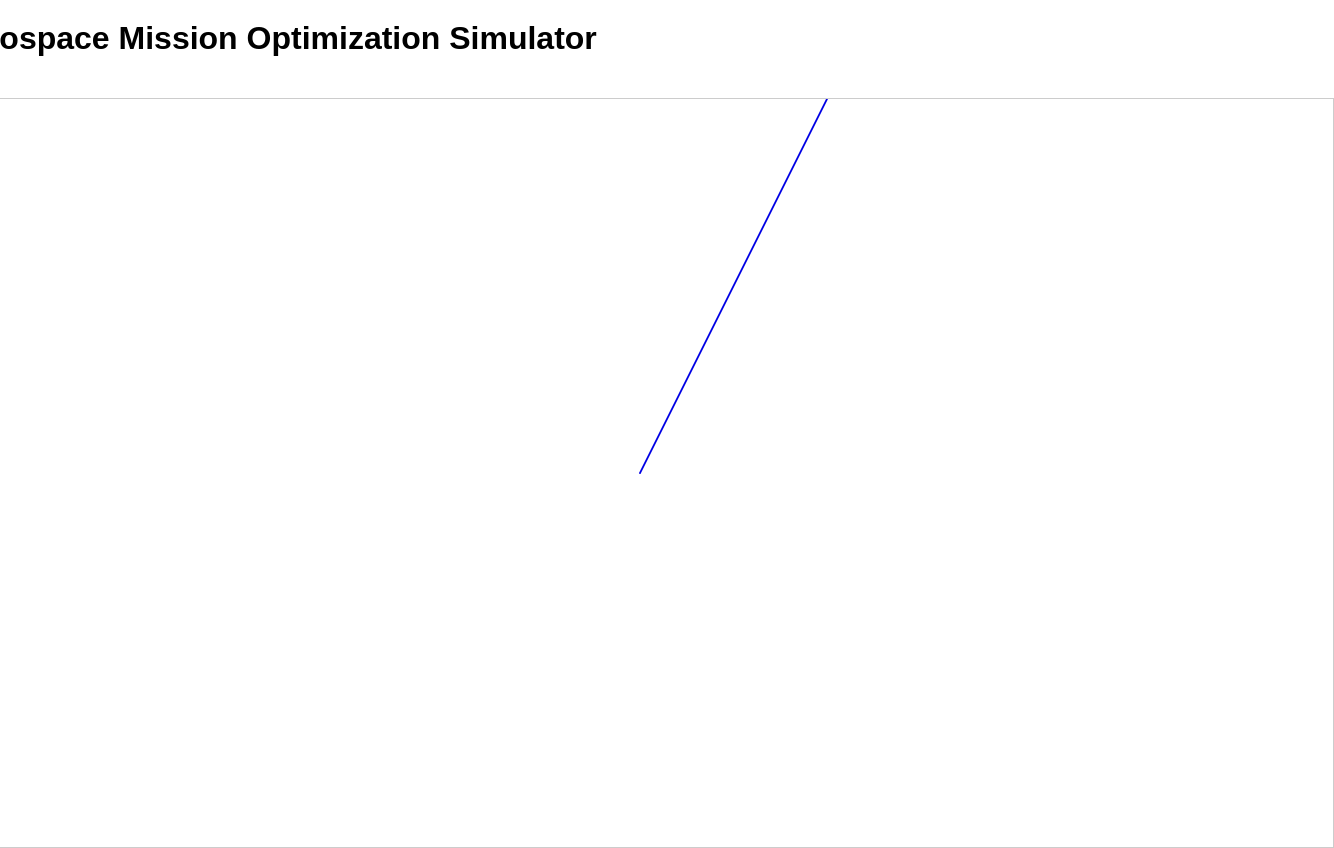
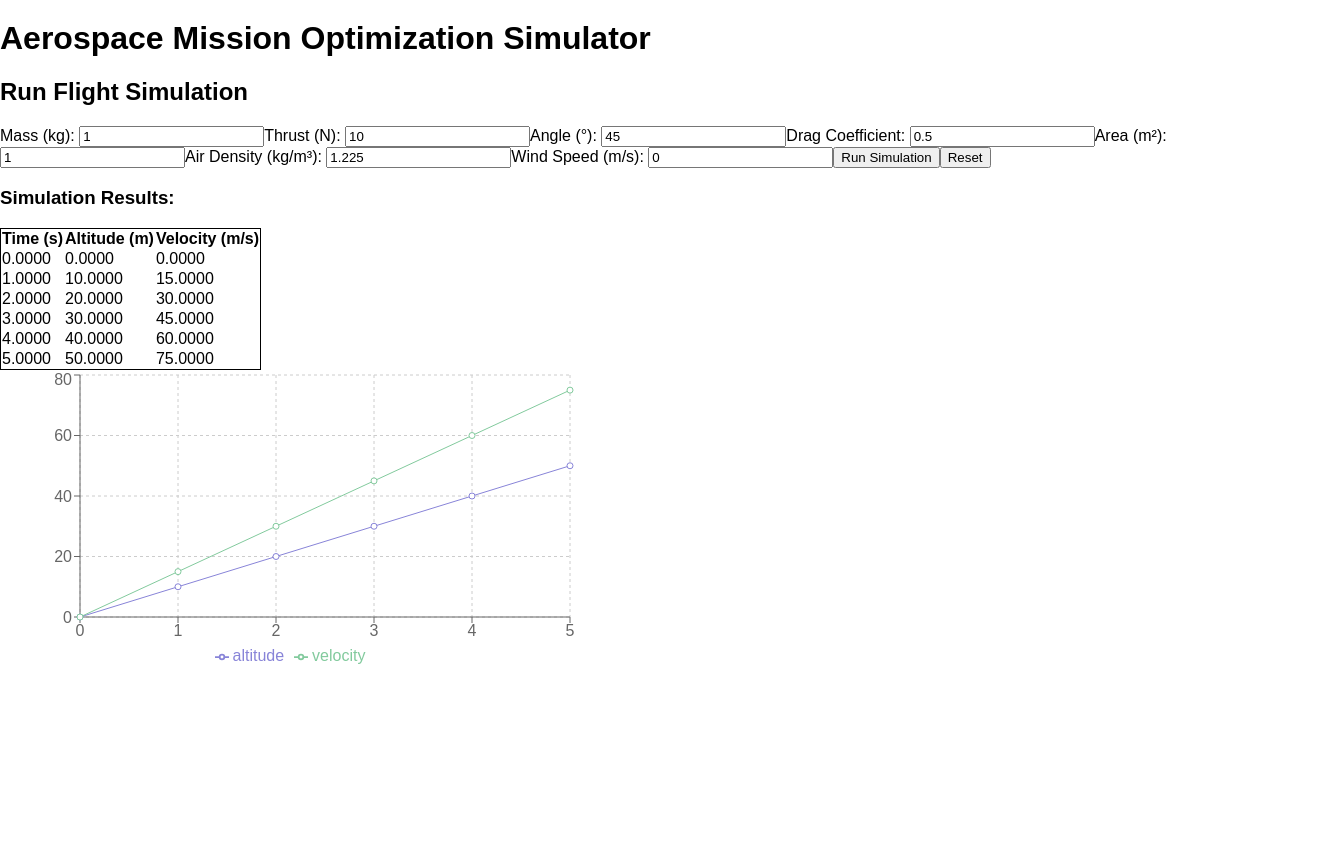
Before and after one commit to titrn/orbit-ai, a React (Vite) app: page / in a window 1280 px wide. Shown: the whole page, 1334 px wide, since content can reach past the window. After the commit the page ends 800 px from the top, so only its background shows below. Built offline with nearby package versions, Linux system fonts and the light colour scheme.

Commit message:
d git sta gia
'

''

```diff
--- a/frontend/src/App.tsx
+++ b/frontend/src/App.tsx
@@ -1,27 +1,12 @@
-import React, { useState, useEffect } from 'react';
-import FlightTrajectory from './components/FlightTrajectory';
+import React from 'react';
+import SimulationForm from './components/SimulationForm';
 import './styles.css';
 
-const App = () => {
-  const [trajectory, setTrajectory] = useState([]);
-
-  // Mock data for trajectory
-  useEffect(() => {
-    const mockTrajectory = [
-      [0, 0, 0],
-      [1, 2, 3],
-      [2, 4, 6],
-      [3, 6, 9],
-      [4, 8, 12],
-      [5, 10, 15],
-    ];
-    setTrajectory(mockTrajectory);
-  }, []);
-
+const App: React.FC = () => {
   return (
     <div>
       <h1>Aerospace Mission Optimization Simulator</h1>
-      <FlightTrajectory trajectory={trajectory} />
+      <SimulationForm />
     </div>
   );
 };
--- a/frontend/src/components/LineChartComponent.tsx
+++ b/frontend/src/components/LineChartComponent.tsx
@@ -1,27 +1,29 @@
 import React from 'react';
-import { LineChart, Line, XAxis, YAxis, CartesianGrid, Tooltip, Legend, ResponsiveContainer } from 'recharts';
+import { LineChart, Line, XAxis, YAxis, CartesianGrid, Tooltip, Legend } from 'recharts';
 
-interface SimulationData {
-  time: number;
-  altitude: number;
-  velocity: number;
-}
-
-const LineChartComponent: React.FC<{ data: SimulationData[] }> = ({ data }) => {
-  if (!data || data.length === 0) return <p>No data available.</p>;
+const LineChartComponent: React.FC<{ data: any[] }> = ({ data }) => {
+  console.log('LineChartComponent data:', data); // Debugging log
 
   return (
-    <ResponsiveContainer width='100%' height={400}>
-      <LineChart data={data}>
-        <CartesianGrid strokeDasharray='3 3' />
-        <XAxis dataKey='time' label='Time (s)' />
-        <YAxis label='Altitude (m)'/>
-        <Tooltip />
-        <Legend />
-        <Line type='monotone' dataKey='altitude' stroke='#8884d8' name='Altitude (m)' />
-        <Line type='monotone' dataKey='velocity' stroke='#82ca9d' name='Velocity (m/s)' />
-      </LineChart>
-    </ResponsiveContainer>
+    <LineChart
+      width={600}
+      height={300}
+      data={data}
+      margin={{
+        top: 5,
+        right: 30,
+        left: 20,
+        bottom: 5,
+      }}
+    >
+      <CartesianGrid strokeDasharray='3 3' />
+      <XAxis dataKey='time' />
+      <YAxis />
+      <Tooltip />
+      <Legend />
+      <Line type='monotone' dataKey='altitude' stroke='#8884d8' activeDot={{ r: 8 }} />
+      <Line type='monotone' dataKey='velocity' stroke='#82ca9d' />
+    </LineChart>
   );
 };
 
--- a/frontend/src/components/SimulationForm.tsx
+++ b/frontend/src/components/SimulationForm.tsx
@@ -1,75 +1,128 @@
 import React, { useState } from 'react';
-import { runSimulation } from '../../api/simulation';
 import axios from 'axios';
 import LineChartComponent from './LineChartComponent';
 
 const SimulationForm: React.FC = () => {
   // State management
-  const [params, setParams] = useState({ mass: 1, thrust: 10, angle: 45 });
+  const [params, setParams] = useState({
+    mass: 1,
+    thrust: 10,
+    angle: 45,
+    drag_coefficient: 0.5,
+    area: 1.0,
+    air_density: 1.225,
+    wind_speed: 0.0,
+  });
+  const [errors, setErrors] = useState<any>({});
   const [simulationResult, setSimulationResult] = useState<any>(null);
   const [loading, setLoading] = useState(false);
 
-  // Handle input changes
+  // Mock data for testing
+  const mockData = [
+    { time: 0, altitude: 0, velocity: 0 },
+    { time: 1, altitude: 10, velocity: 15 },
+    { time: 2, altitude: 20, velocity: 30 },
+    { time: 3, altitude: 30, velocity: 45 },
+    { time: 4, altitude: 40, velocity: 60 },
+    { time: 5, altitude: 50, velocity: 75 },
+  ];
+
+  // Handle input changes with validation
   const handleChange = (e: React.ChangeEvent<HTMLInputElement>) => {
-    setParams({ ...params, [e.target.name]: parseFloat(e.target.value) });
+    const { name, value } = e.target;
+    const floatValue = parseFloat(value);
+
+    // Validate inputs
+    let error = '';
+    if (isNaN(floatValue) || floatValue < 0) {
+      error = 'Value must be a positive number';
+    }
+
+    setParams({ ...params, [name]: floatValue });
+    setErrors({ ...errors, [name]: error });
   };
 
   // Reset inputs
   const handleReset = () => {
-    setParams({ mass: 1, thrust: 10, angle: 45 });
+    setParams({
+      mass: 1,
+      thrust: 10,
+      angle: 45,
+      drag_coefficient: 0.5,
+      area: 1.0,
+      air_density: 1.225,
+      wind_speed: 0.0,
+    });
+    setErrors({});
   };
 
-  // Handles Simulation Results
-  // const handleSimulation = async () => {
-  //   const response = await fetch('http://localhost:8000/simulate', {
-  //     method: 'POST',
-  //     headers: { 'Content-Type': 'application/json' },
-  //     body: JSON.stringify({ mass: 1, thrust: 10, angle: 45 }),
-  //   });
+  // Run simulation
+  const handleRunSimulation = async () => {
+    console.log('Running simulation with params:', params);
 
-  //   const data = await response.json();
-  //   if (data.status === 'success') {
-  //     setSimulationResult(data.data); // ✅ Save the simulation data
-  //   }
-  // };
+    // Check for errors before running simulation
+    const hasErrors = Object.values(errors).some((error) => error !== '');
+    if (hasErrors) {
+      alert('Please fix the input errors before running the simulation.');
+      return;
+    }
 
-  const handleRunSimulation = async () => {
     setLoading(true); // Indicate loading
     try {
       const response = await axios.post('http://localhost:8000/simulate', params);
 
-    console.log("Raw API Response:", response.data);
+      console.log('Raw API Response:', response.data);
 
       const { time, trajectory } = response.data.data;
 
       const formattedResult = time.map((t: number, index: number) => ({
         time: t,
-      altitude: trajectory[0][index],
-      velocity: trajectory[2][index],
+        altitude: trajectory[2][index], // Assuming z-axis is altitude
+        velocity: trajectory[5][index], // Assuming vz is velocity
       }));
 
-    console.log("Formatted Data for Chart:", formattedResult);
+      console.log('Formatted Data for Chart:', formattedResult);
 
       setSimulationResult(formattedResult);
     } catch (error) {
-    console.error("Error running simulation:", error);
+      console.error('Error running simulation:', error);
     } finally {
       setLoading(false);
     }
   };
-
 
   return (
     <div>
       <h2>Run Flight Simulation</h2>
       <label>
         Mass (kg): <input type='number' name='mass' value={params.mass} onChange={handleChange} />
+        {errors.mass && <span style={{ color: 'red' }}>{errors.mass}</span>}
       </label>
       <label>
         Thrust (N): <input type='number' name='thrust' value={params.thrust} onChange={handleChange} />
+        {errors.thrust && <span style={{ color: 'red' }}>{errors.thrust}</span>}
       </label>
       <label>
         Angle (°): <input type='number' name='angle' value={params.angle} onChange={handleChange} />
+        {errors.angle && <span style={{ color: 'red' }}>{errors.angle}</span>}
+      </label>
+      <label>
+        Drag Coefficient:{' '}
+        <input type='number' name='drag_coefficient' value={params.drag_coefficient} onChange={handleChange} />
+        {errors.drag_coefficient && <span style={{ color: 'red' }}>{errors.drag_coefficient}</span>}
+      </label>
+      <label>
+        Area (m²): <input type='number' name='area' value={params.area} onChange={handleChange} />
+        {errors.area && <span style={{ color: 'red' }}>{errors.area}</span>}
+      </label>
+      <label>
+        Air Density (kg/m³):{' '}
+        <input type='number' name='air_density' value={params.air_density} onChange={handleChange} />
+        {errors.air_density && <span style={{ color: 'red' }}>{errors.air_density}</span>}
+      </label>
+      <label>
+        Wind Speed (m/s): <input type='number' name='wind_speed' value={params.wind_speed} onChange={handleChange} />
+        {errors.wind_speed && <span style={{ color: 'red' }}>{errors.wind_speed}</span>}
       </label>
 
       <button onClick={handleRunSimulation} disabled={loading}>
@@ -77,7 +130,7 @@ const SimulationForm: React.FC = () => {
       </button>
       <button onClick={handleReset}>Reset</button>
 
-      {Array.isArray(simulationResult) && simulationResult.length > 0 ? (
+      {Array.isArray(mockData) && mockData.length > 0 ? (
         <div>
           <h3>Simulation Results:</h3>
           <table style={{ border: '1px solid black', borderCollapse: 'collapse' }}>
@@ -89,7 +142,7 @@ const SimulationForm: React.FC = () => {
               </tr>
             </thead>
             <tbody>
-              {simulationResult.map((data, index) => (
+              {mockData.map((data, index) => (
                 <tr key={index}>
                   <td>{data.time.toFixed(4)}</td>
                   <td>{data.altitude.toFixed(4)}</td>
@@ -98,7 +151,7 @@ const SimulationForm: React.FC = () => {
               ))}
             </tbody>
           </table>
-          <LineChartComponent data={simulationResult} />
+          <LineChartComponent data={mockData} />
         </div>
       ) : (
         <p>No simulation data available.</p>
```
Also changed, not shown: tsconfig.json (+10 -7 lines), 1 other file (tests, documents, lock files or other folders). Lines whose indentation alone changed are shown as unchanged.
